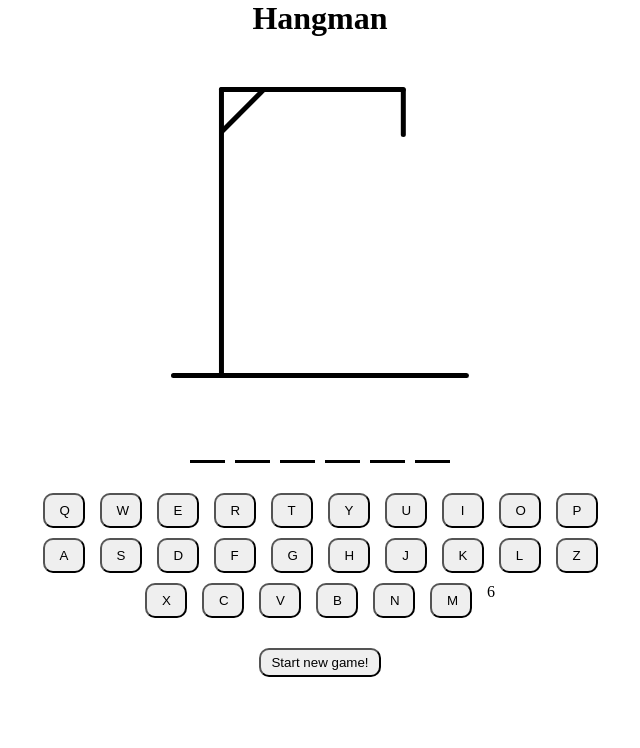
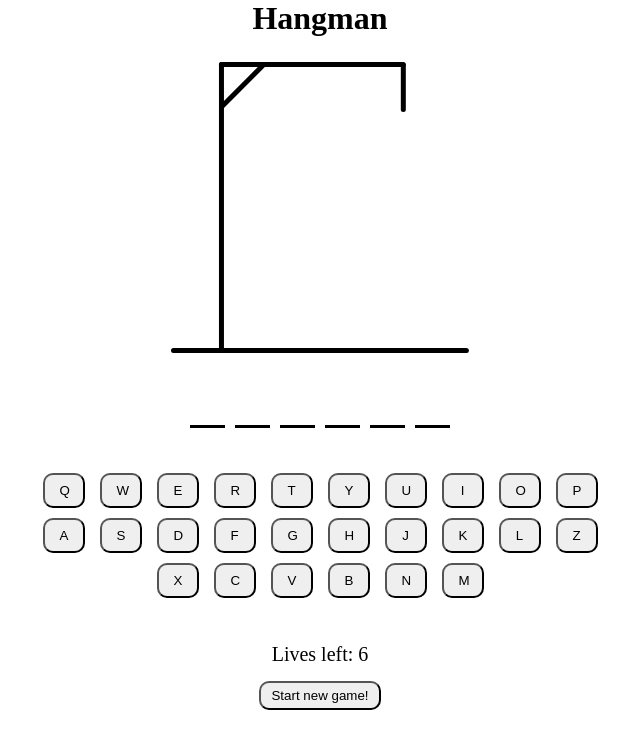
Before and after one commit to tomasban1/hangman-react, a React (Vite) app: page / in a window 1280 px wide. Shown: the top 748 px of the page, without its empty margins (320-960 px from the left). Built offline with nearby package versions, Linux system fonts and the light colour scheme.

Commit message:
restart button + css updates

```diff
--- a/src/App.css
+++ b/src/App.css
@@ -8,6 +8,7 @@ main{
   display: flex;
   flex-direction: column;
   align-items: center;
+  gap: 15px;
 
 }
 h1{
@@ -16,7 +17,8 @@ h1{
 .hangmanContainer{
   display: flex;
   justify-content: center;
-  padding: 50px;
+  padding: 25px;
+  position: relative;
 }
 .letterContainer{
   display: flex;
@@ -70,3 +72,23 @@ border-radius: 10px;
 .highlightIncorrect{
   background-color: red;
 }
+.winContainer{
+  padding: 30px;
+  font-size: 35px;
+  position: absolute;
+  top: 17rem;
+  font-family: Verdana, Geneva, Tahoma, sans-serif;
+  color: green;
+}
+.loseContainer{
+  padding: 20px;
+  font-size: 35px;
+  position: absolute;
+  bottom: 23rem;
+  right: 21rem;
+  font-family: Verdana, Geneva, Tahoma, sans-serif;
+  color: red;
+}
+.livesContainer{
+  font-size: 20px;
+}
--- a/src/App.jsx
+++ b/src/App.jsx
@@ -1,8 +1,10 @@
 import './App.css';
 import { CheckLetter } from './components/checkLetter/CheckLetter';
+import { RestartBtn } from './components/restartBtn/RestartBtn';
 
 
 function App() {
+
 
 
   return (
@@ -12,9 +14,7 @@ function App() {
       </header>
       <main>
         <CheckLetter />
-        <div>
-          <button className='restartBtn'>Start new game!</button>
-        </div>
+        <RestartBtn />
 
       </main>
     </>
--- a/src/components/checkLetter/CheckLetter.jsx
+++ b/src/components/checkLetter/CheckLetter.jsx
@@ -2,6 +2,8 @@ import { useState } from "react";
 import { randomWord } from "../words/GenerateWord";
 import { Hangman } from "../hangman/hangman";
 
+
+let gameOver = false;
 
 export function CheckLetter(){
 
@@ -10,9 +12,8 @@ export function CheckLetter(){
                     'F', 'G', 'H', 'J', 'K', 'L', 'Z',
                     'X', 'C', 'V', 'B', 'N', 'M'];
 
-    let gameOver = false;
+
     let correctGuessed = [];
-    let isWin = false
 
     const [correct, setCorrect] = useState([]);
     let [count, setCount] = useState(6);
@@ -20,71 +21,75 @@ export function CheckLetter(){
     function loseLife(){
         setCount(count - 1);
     }
-    const [countWin, setCountWin] = useState(0);
-    function countWins(){
-        isWin === true ? setCountWin(countWin + 1) : countWin;
-    }
 
      const hiddenWord = randomWord.map((letter, index) => correct.includes(letter)
     ? <ul key={index} className="wordLetter">{letter}</ul>
     : <ul key={index} className="wordLetter"></ul>);
 
+
     function hancleClick(e){
         const key = e.target.innerText;
         if(randomWord.includes(key) && !gameOver){
-            setCorrect([...correct, key])
-            e.currentTarget.classList.add('highlightCorrect')
+            setCorrect([...correct, key]);
+            e.currentTarget.classList.add('highlightCorrect');
 
         }else if(!gameOver){
-             e.currentTarget.classList.add('highlightIncorrect')
-            loseLife()
+             e.currentTarget.classList.add('highlightIncorrect');
+            loseLife();
         }
 
     }
 
-    console.log(randomWord);
-    console.log(correctGuessed);
+    const buttons = keyboard.map((letter, index) => <button onClick={hancleClick}  className="boardBtn" key={index}>{letter}</button>);
 
+    // function handleKeyboardClick(e){
+    //     if(keyboard.includes(e.target.innerText)){
+    //         console.log(e.target.innerText);
 
+    //     }
 
-
-    const buttons = keyboard.map((letter, index) => <button onClick={hancleClick} className="boardBtn" key={index}>{letter}</button>);
+    // }
 
 
     randomWord.map(letter => correct.includes(letter) ? correctGuessed.push(letter) : correctGuessed);
     const CheckWin = () => {
             if(randomWord.length === correctGuessed.length){
                 gameOver = true;
-                isWin = true;
+
                 return <p>You win!</p>
             }
 
     }
 
+    console.log(randomWord);
 
-
-    const Counter = () => {
+    const LifeCounter = () => {
         if(count < 1){
             count = 0;
             gameOver = true;
             // alert('Game over!')
-            return <p>Game over!</p>
+            return <p className="loseContainer">Game over!</p>
         }else{
-            return <p>{count}</p>
+            return <p className="livesContainer">Lives left: {count}</p>
+
         }
     }
 
-
     return (
         <>
+
             <Hangman data={count} />
             <div className="letterContainer">
                 {hiddenWord}
             </div>
             <div className="keyboardContainer">
                 {buttons}
-                <Counter />
+            </div>
+            <div className="winContainer">
                 <CheckWin />
+            </div>
+            <div>
+                <LifeCounter  />
             </div>
 
         </>
--- a/src/components/hangman/Hangman.jsx
+++ b/src/components/hangman/Hangman.jsx
@@ -23,7 +23,7 @@ export function Hangman(params){
     ? img5
     : params.data === 0
     ? img6
-    : img6
+    : img0
 
     return (
         <div className='hangmanContainer'>
--- /dev/null
+++ b/src/components/restartBtn/RestartBtn.jsx
@@ -0,0 +1,11 @@
+
+
+export function RestartBtn(){
+
+
+    return (
+        <div>
+          <button onClick={() => window.location.reload()} className='restartBtn'>Start new game!</button>
+        </div>
+    );
+}
```
Also changed, not shown: src/components/checWin/CheckWin.jsx (deleted, +0 -21 lines).
